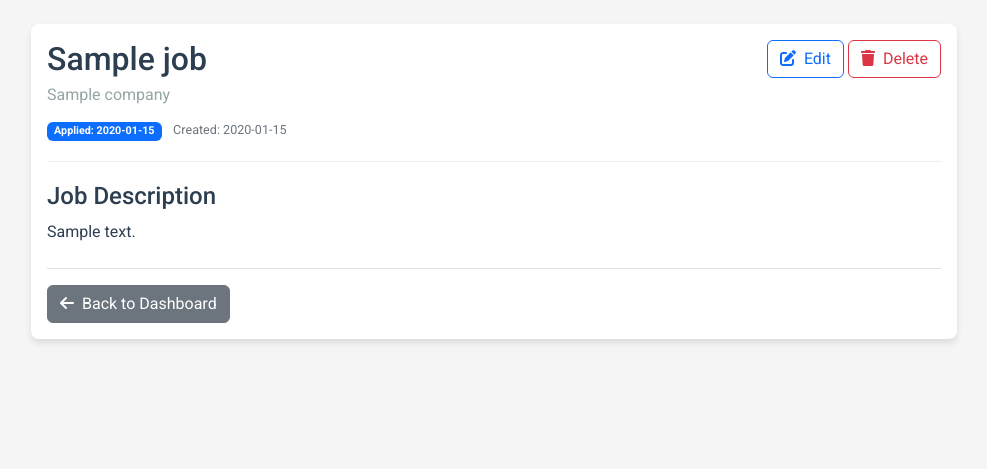
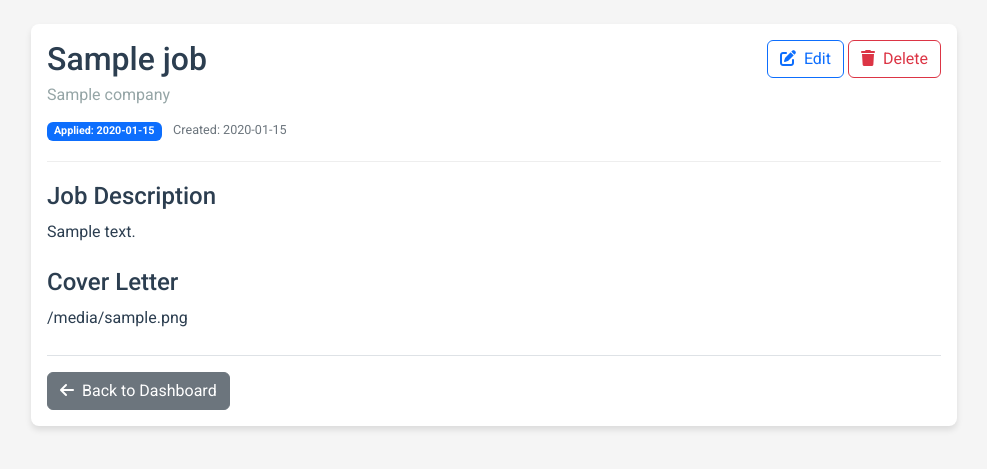
Before and after one commit to cinthisone/inthisone-jobs, a Flask app: template templates/job_detail.html in a window 1280 px wide. Shown: the top 469 px of the page, without its empty margins (146-1133 px from the left). Run offline with Flask 3, Linux system fonts and the light colour scheme; the template is opened without the code that fills it: most values are stand-ins (such as "Sample title", 1, 10 or a date in 2020); data that the repository does not hold is empty; some libraries are stand-ins or nearby versions.

Commit message:
Enhance AI to generate personalized cover letters for job applications
Updates OpenAI service to generate cover letters alongside job details and displays them on the job detail page.

Replit-Commit-Author: Agent
Replit-Commit-Session-Id: 4bab0afe-5094-4475-b44d-a3b03245f193
Replit-Commit-Screenshot-Url: https://storage.googleapis.com/screenshot-production-us-central1/15b067c6-006f-4321-b7a6-044b8992dd1a/a61cc401-ee71-4f6f-9531-ce7e33164273.jpg

```diff
--- a/openai_service.py
+++ b/openai_service.py
@@ -24,8 +24,9 @@ def parse_job_posting(text):
 
         prompt = (
             "Extract the job title, company name, and job description from the following job posting. "
-            "Return JSON in this format: {'title': '...', 'company': '...', 'description': '...'}. "
-            "Make sure to format the description with proper HTML paragraphs for readability.\n\n"
+            "Then, generate a professional cover letter for this position. "
+            "Return JSON in this format: {'title': '...', 'company': '...', 'description': '...', 'cover_letter': '...'}. "
+            "Make sure to format both the description and cover letter with proper HTML paragraphs for readability.\n\n"
             f"{text}"
         )
 
@@ -33,7 +34,7 @@ def parse_job_posting(text):
             model=MODEL,
             messages=[{"role": "user", "content": prompt}],
             response_format={"type": "json_object"},
-            temperature=0.3
+            temperature=0.7
         )
 
         result = json.loads(response.choices[0].message.content)
@@ -48,5 +49,6 @@ def parse_job_posting(text):
             "title": "",
             "company": "",
             "description": "",
+            "cover_letter": "",
             "apply_date": datetime.now().strftime("%Y-%m-%d")
         }
--- a/routes.py
+++ b/routes.py
@@ -161,6 +161,7 @@ def ai_assist():
             job_form.company.data = result.get('company', '')
             job_form.apply_date.data = format_date(result.get('apply_date', datetime.now().strftime('%Y-%m-%d')))
             job_form.description.data = result.get('description', '')
+            job_form.cover_letter.data = result.get('cover_letter', '')
 
             flash('Job posting parsed successfully! Review and submit the form.', 'success')
             return render_template('job_form.html', form=job_form, ai_form=form, title="AI-Assisted Job Entry",
--- a/static/js/main.js
+++ b/static/js/main.js
@@ -114,12 +114,25 @@ document.addEventListener('DOMContentLoaded', function() {
                     document.getElementById('company').value = data.company || '';
                     document.getElementById('apply_date').value = data.apply_date || '';
 
-                    // Set CKEditor content
-                    const editorInstance = document.querySelector('.ck-editor__editable');
-                    if (editorInstance && editorInstance.ckeditorInstance) {
-                        editorInstance.ckeditorInstance.setData(data.description || '');
+                    // Set description CKEditor content
+                    const descriptionEditors = document.querySelectorAll('.ck-editor__editable');
+                    if (descriptionEditors && descriptionEditors.length > 0) {
+                        // First editor is for description
+                        if (descriptionEditors[0] && descriptionEditors[0].ckeditorInstance) {
+                            descriptionEditors[0].ckeditorInstance.setData(data.description || '');
+                        } else {
+                            document.getElementById('description').value = data.description || '';
+                        }
+
+                        // Second editor is for cover letter
+                        if (data.cover_letter && descriptionEditors[1] && descriptionEditors[1].ckeditorInstance) {
+                            descriptionEditors[1].ckeditorInstance.setData(data.cover_letter || '');
+                        } else if (data.cover_letter) {
+                            document.getElementById('cover_letter').value = data.cover_letter || '';
+                        }
                     } else {
                         document.getElementById('description').value = data.description || '';
+                        document.getElementById('cover_letter').value = data.cover_letter || '';
                     }
 
                     showAlert('Job posting parsed successfully! Review and submit the form.', 'success');
--- a/templates/job_detail.html
+++ b/templates/job_detail.html
@@ -33,6 +33,15 @@
                     </div>
                 </div>
 
+                {% if job.cover_letter %}
+                <div class="job-cover-letter mt-4">
+                    <h4>Cover Letter</h4>
+                    <div class="cover-letter-content">
+                        {{ job.cover_letter|safe }}
+                    </div>
+                </div>
+                {% endif %}
+
                 <div class="mt-4 pt-3 border-top">
                     <a href="{{ url_for('dashboard') }}" class="btn btn-secondary">
                         <i class="fas fa-arrow-left me-1"></i> Back to Dashboard
```
